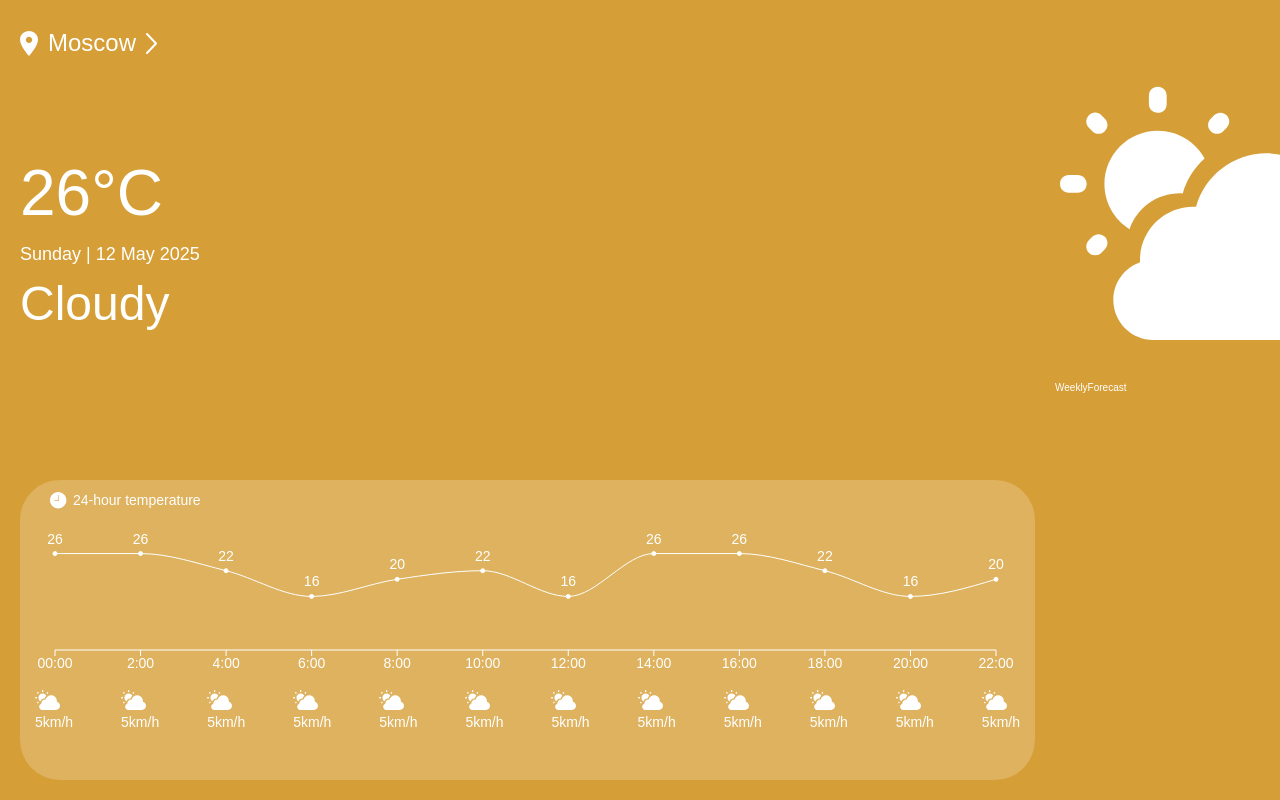
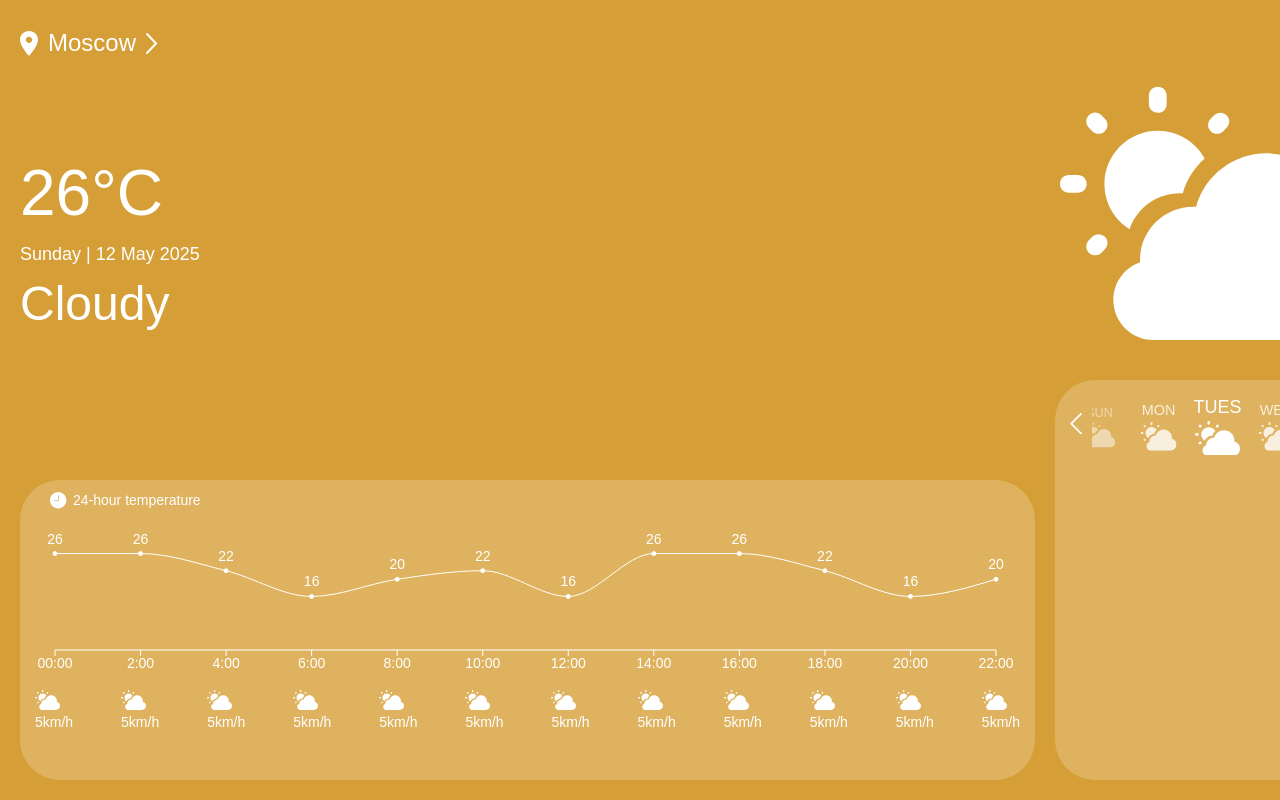
Before and after one commit to CondoR-R/react-weather, a React (Vite) app: page / in a window 1280 px wide. Shown: the top 800 px of the page. Built offline with nearby package versions, Linux system fonts and the light colour scheme.

Commit message:
добавление слайдера недельного проноза

```diff
--- a/src/components/WeeklyForecast/WeeklyForecast.module.scss
+++ b/src/components/WeeklyForecast/WeeklyForecast.module.scss
@@ -0,0 +1,63 @@
+.box {
+  overflow: hidden;
+  background-color: color-mix(in srgb, var(--color-white) 20%, transparent);
+  border-radius: 4rem;
+  padding: 1.5rem;
+
+  .weekBox {
+    display: flex;
+    column-gap: 1rem;
+    width: 100%;
+    overflow: hidden;
+    margin-bottom: 2rem;
+
+    .btn {
+      padding: 0;
+      border: none;
+      background-color: transparent;
+
+      svg path {
+        stroke: var(--color-white);
+      }
+    }
+
+    .weekOuter {
+      overflow: hidden;
+      width: calc(100% - 2rem - 2.4rem);
+    }
+
+    .weekInner {
+      display: flex;
+      align-items: center;
+      column-gap: 1.4rem;
+      height: 6rem;
+      transition: all 0.2s;
+
+      .weatherBox {
+        flex-shrink: 0;
+        transition: all 0.2s;
+        font-size: 1.8rem;
+        opacity: 1;
+        width: 4.5rem;
+
+        display: flex;
+        flex-direction: column;
+        align-items: center;
+
+        img {
+          width: 100%;
+        }
+      }
+
+      .notActive {
+        scale: 0.7;
+        opacity: 0.5;
+      }
+
+      .prev {
+        scale: 0.8;
+        opacity: 0.8;
+      }
+    }
+  }
+}
--- a/src/components/WeeklyForecast/WeeklyForecast.tsx
+++ b/src/components/WeeklyForecast/WeeklyForecast.tsx
@@ -1,11 +1,116 @@
 import type React from "react";
+
+import style from "./WeeklyForecast.module.scss";
+import weatherImages from "../../constants/weather";
+import { useState } from "react";
 
 interface WeeklyForecastProps {
   className?: string;
 }
 
 const WeeklyForecast: React.FC<WeeklyForecastProps> = ({ className }) => {
-  return <div className={`${className}`}>WeeklyForecast</div>;
+  const [activeIndex, setActiveIndex] = useState(2);
+
+  const weeklyForecastArr = [
+    { date: "SUN", weather: "cloudy" },
+    { date: "MON", weather: "cloudy" },
+    { date: "TUES", weather: "cloudy" },
+    { date: "WED", weather: "cloudy" },
+    { date: "THUR", weather: "cloudy" },
+    { date: "FRI", weather: "cloudy" },
+    { date: "SAT", weather: "cloudy" },
+  ];
+
+  const onClickLeftArr = () => {
+    setActiveIndex((prev) => (prev === 0 ? 0 : prev - 1));
+  };
+
+  const onClickRightArr = () => {
+    setActiveIndex((prev) =>
+      prev === weeklyForecastArr.length - 1
+        ? weeklyForecastArr.length - 1
+        : prev + 1
+    );
+  };
+
+  return (
+    <div className={`${style.box} ${className}`}>
+      <div className={style.weekBox}>
+        <button
+          onClick={onClickLeftArr}
+          className={`${style.btn} ${style.left}`}
+        >
+          <svg
+            width="12"
+            height="23"
+            viewBox="0 0 12 23"
+            fill="none"
+            xmlns="http://www.w3.org/2000/svg"
+          >
+            <path
+              d="M10.9463 1.77178L1.20138 11.5167L10.9463 21.2616"
+              stroke="white"
+              strokeWidth="1.7718"
+              strokeLinecap="round"
+              strokeLinejoin="round"
+            />
+          </svg>
+        </button>
+        <div className={style.weekOuter}>
+          <div
+            className={style.weekInner}
+            style={{
+              transform: `translateX(${60 * (2 - activeIndex) - 15}px)`,
+            }}
+          >
+            {weeklyForecastArr.map(({ date, weather }, i) => (
+              <div
+                key={i}
+                className={`${style.weatherBox} ${
+                  activeIndex + 1 === i || activeIndex - 1 === i
+                    ? style.prev
+                    : ""
+                } ${
+                  (activeIndex + 1 > i || activeIndex - 1 < i) &&
+                  i !== activeIndex
+                    ? style.notActive
+                    : ""
+                }`}
+              >
+                <span>{date}</span>
+                <img
+                  src={weatherImages[weather]}
+                  alt={weather}
+                  width={45}
+                  height={30}
+                />
+              </div>
+            ))}
+          </div>
+        </div>
+        <button
+          onClick={onClickRightArr}
+          className={`${style.btn} ${style.right}`}
+        >
+          <svg
+            width="11"
+            height="21"
+            viewBox="0 0 11 21"
+            fill="none"
+            xmlns="http://www.w3.org/2000/svg"
+          >
+            <path
+              d="M1 20L10 10.5L1 1"
+              stroke="white"
+              strokeWidth="2"
+              strokeLinecap="round"
+              strokeLinejoin="round"
+            />
+          </svg>
+        </button>
+      </div>
+    </div>
+  );
 };
 
 export default WeeklyForecast;
--- a/src/parentComponents/ForecastBox/ForecastBox.module.scss
+++ b/src/parentComponents/ForecastBox/ForecastBox.module.scss
@@ -14,4 +14,5 @@
 
 .weekly {
   grid-column: 4 / 5;
+  grid-row: 1 / 5;
 }
```
Also changed, not shown: src/assets/left.svg (added).
